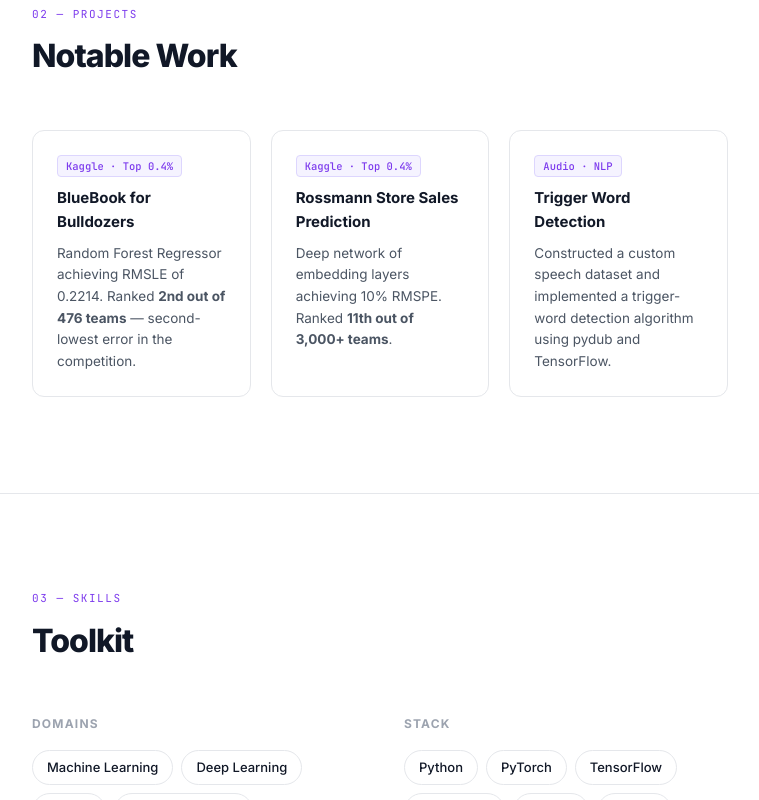
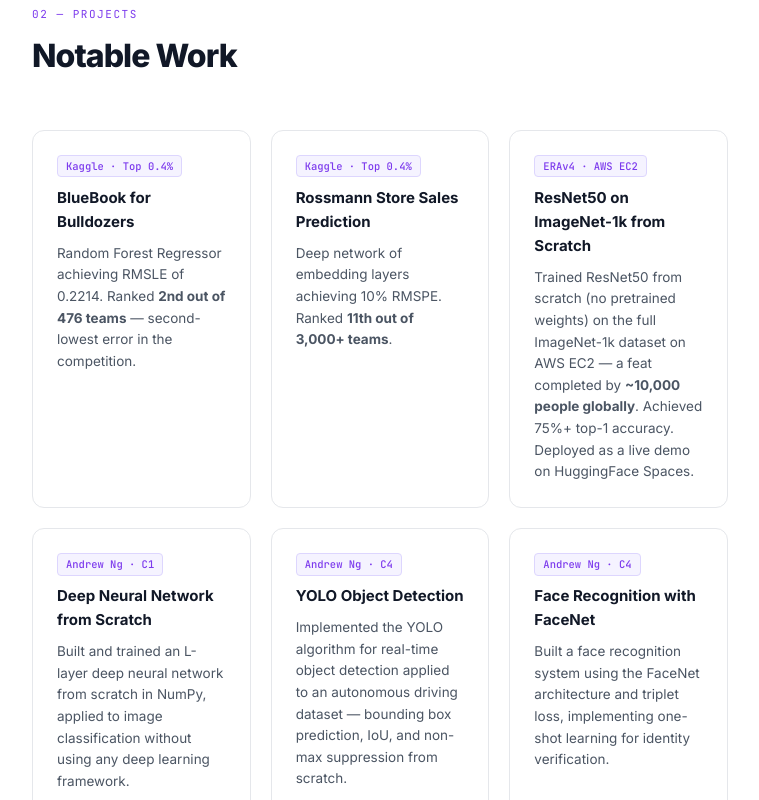
Before and after one commit to VishakBharadwaj94/vishak-resume, a website: page index.html in a window 1280 px wide. Shown: the part 2000-2800 px from the top of the page, without its empty margins (260-1019 px from the left). Drawn offline with Linux system fonts and the light colour scheme.

Commit message:
Add ResNet50/ImageNet and Andrew Ng capstone projects

```diff
--- a/index.html
+++ b/index.html
@@ -674,21 +674,61 @@
       <h2 class="section-title">Notable Work</h2>
     </div>
     <div class="projects-grid">
+
       <div class="project-card fade-in">
         <span class="project-tag">Kaggle · Top 0.4%</span>
         <div class="project-name">BlueBook for Bulldozers</div>
         <div class="project-desc">Random Forest Regressor achieving RMSLE of 0.2214. Ranked <strong>2nd out of 476 teams</strong> — second-lowest error in the competition.</div>
       </div>
+
       <div class="project-card fade-in">
         <span class="project-tag">Kaggle · Top 0.4%</span>
         <div class="project-name">Rossmann Store Sales Prediction</div>
         <div class="project-desc">Deep network of embedding layers achieving 10% RMSPE. Ranked <strong>11th out of 3,000+ teams</strong>.</div>
       </div>
+
       <div class="project-card fade-in">
-        <span class="project-tag">Audio · NLP</span>
+        <span class="project-tag">ERAv4 · AWS EC2</span>
+        <div class="project-name">ResNet50 on ImageNet-1k from Scratch</div>
+        <div class="project-desc">Trained ResNet50 from scratch (no pretrained weights) on the full ImageNet-1k dataset on AWS EC2 — a feat completed by <strong>~10,000 people globally</strong>. Achieved 75%+ top-1 accuracy. Deployed as a live demo on HuggingFace Spaces.</div>
+      </div>
+
+      <div class="project-card fade-in">
+        <span class="project-tag">Andrew Ng · C1</span>
+        <div class="project-name">Deep Neural Network from Scratch</div>
+        <div class="project-desc">Built and trained an L-layer deep neural network from scratch in NumPy, applied to image classification without using any deep learning framework.</div>
+      </div>
+
+      <div class="project-card fade-in">
+        <span class="project-tag">Andrew Ng · C4</span>
+        <div class="project-name">YOLO Object Detection</div>
+        <div class="project-desc">Implemented the YOLO algorithm for real-time object detection applied to an autonomous driving dataset — bounding box prediction, IoU, and non-max suppression from scratch.</div>
+      </div>
+
+      <div class="project-card fade-in">
+        <span class="project-tag">Andrew Ng · C4</span>
+        <div class="project-name">Face Recognition with FaceNet</div>
+        <div class="project-desc">Built a face recognition system using the FaceNet architecture and triplet loss, implementing one-shot learning for identity verification.</div>
+      </div>
+
+      <div class="project-card fade-in">
+        <span class="project-tag">Andrew Ng · C4</span>
+        <div class="project-name">Neural Style Transfer</div>
+        <div class="project-desc">Generated novel artwork by applying the style of one image to the content of another using a pretrained VGG network and optimising a combined content + style loss.</div>
+      </div>
+
+      <div class="project-card fade-in">
+        <span class="project-tag">Andrew Ng · C5</span>
+        <div class="project-name">Neural Machine Translation with Attention</div>
+        <div class="project-desc">Built a sequence-to-sequence model with an attention mechanism for date-format translation, learning to focus on relevant parts of the input at each decoding step.</div>
+      </div>
+
+      <div class="project-card fade-in">
+        <span class="project-tag">Andrew Ng · C5</span>
         <div class="project-name">Trigger Word Detection</div>
-        <div class="project-desc">Constructed a custom speech dataset and implemented a trigger-word detection algorithm using pydub and TensorFlow.</div>
+        <div class="project-desc">Constructed a custom speech dataset and implemented a trigger-word detection algorithm using a GRU-based model in TensorFlow and pydub for audio processing.</div>
       </div>
+
     </div>
   </div>
 </section>
```
